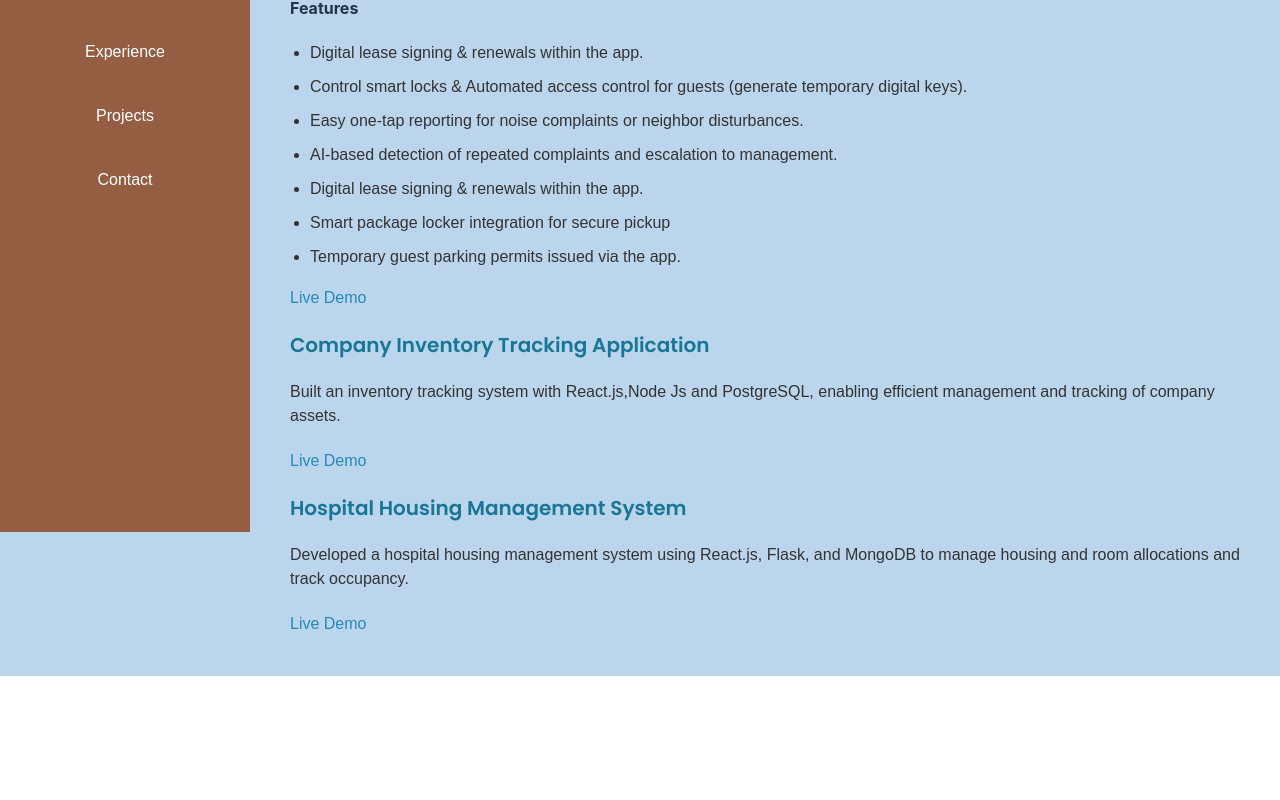
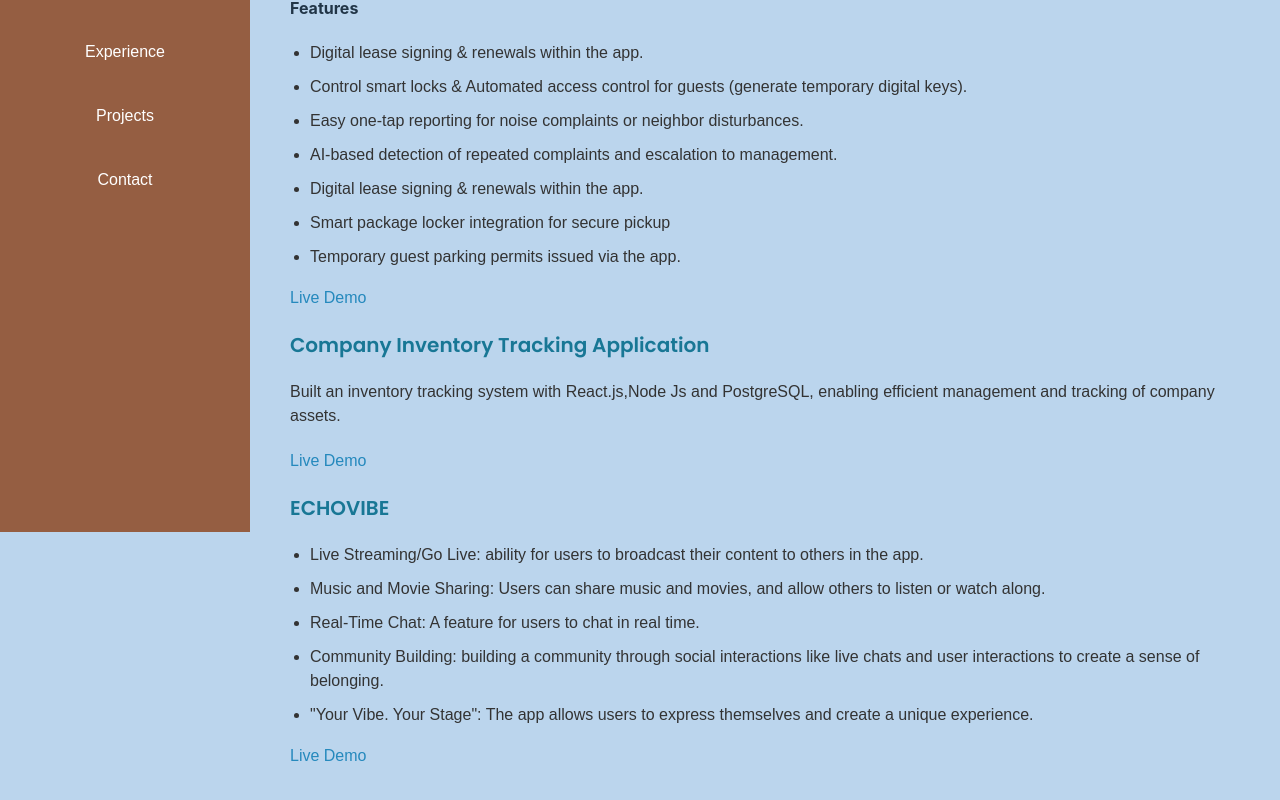
Before and after one commit to Patrick-250/portfolio, a React (Vite) app: page /projects in a window 1280 px wide. Shown: the part 268-1068 px from the top of the page. Before the commit the page ends 944 px from the top, so only its background shows below. Built offline with nearby package versions, Linux system fonts and the light colour scheme.

Commit message:
Update Projects.jsx

```diff
--- a/src/Components/Projects/Projects.jsx
+++ b/src/Components/Projects/Projects.jsx
@@ -22,7 +22,7 @@ const Projects = () => (
 
 
       </ul>
-   <a href="https://example.com" onClick={(e) => { e.preventDefault(); alert('Unfortunately a third party that was hosting this app has stopped giving me free tier, looking for alternative free hosting option '); }}> Live Demo </a>
+   <a href="https://example.com" onClick={(e) => { e.preventDefault(); alert('Unfortunately a third party that was hosting this app has stopped giving me free tier, looking for alternative free hosting services '); }}> Live Demo </a>
     </div>
     <div>
       <h3>Company Inventory Tracking Application</h3>
@@ -30,27 +30,19 @@ const Projects = () => (
         Built an inventory tracking system with React.js,Node Js and PostgreSQL,
         enabling efficient management and tracking of company assets.
       </p>
-      <a
-        href="https://inventory-tracking.com"
-        target="_blank"
-        rel="noopener noreferrer"
-      >
-        Live Demo
-      </a>
+     <a href="https://example.com" onClick={(e) => { e.preventDefault(); alert('Unfortunately a third party that was hosting this app has stopped giving me free tier, looking for alternative free hosting services '); }}> Live Demo </a>
     </div>
     <div>
-      <h3>Hospital Housing Management System</h3>
-      <p>
-        Developed a hospital housing management system using React.js, Flask,
-        and MongoDB to manage housing and room allocations and track occupancy.
-      </p>
-      <a
-        href="https://hospital-housing.com"
-        target="_blank"
-        rel="noopener noreferrer"
-      >
-        Live Demo
-      </a>
+      <h3>ECHOVIBE</h3>
+     <ul>
+  <li>Live Streaming/Go Live: ability for users to broadcast their content to others in the app.</li>
+  <li>Music and Movie Sharing: Users can share music and movies, and allow others to listen or watch along.</li>
+  <li>Real-Time Chat: A feature for users to chat in real time.</li>
+  <li>Community Building: building a community through social interactions like live chats and user interactions to create a sense of belonging.</li>
+  <li>"Your Vibe. Your Stage": The app allows users to express themselves and create a unique experience.</li>
+</ul>
+
+      <a href="https://example.com" onClick={(e) => { e.preventDefault(); alert('Unfortunately a third party that was hosting this app has stopped giving me free tier, looking for alternative free hosting services '); }}> Live Demo </a>
     </div>
   </section>
 );
```
